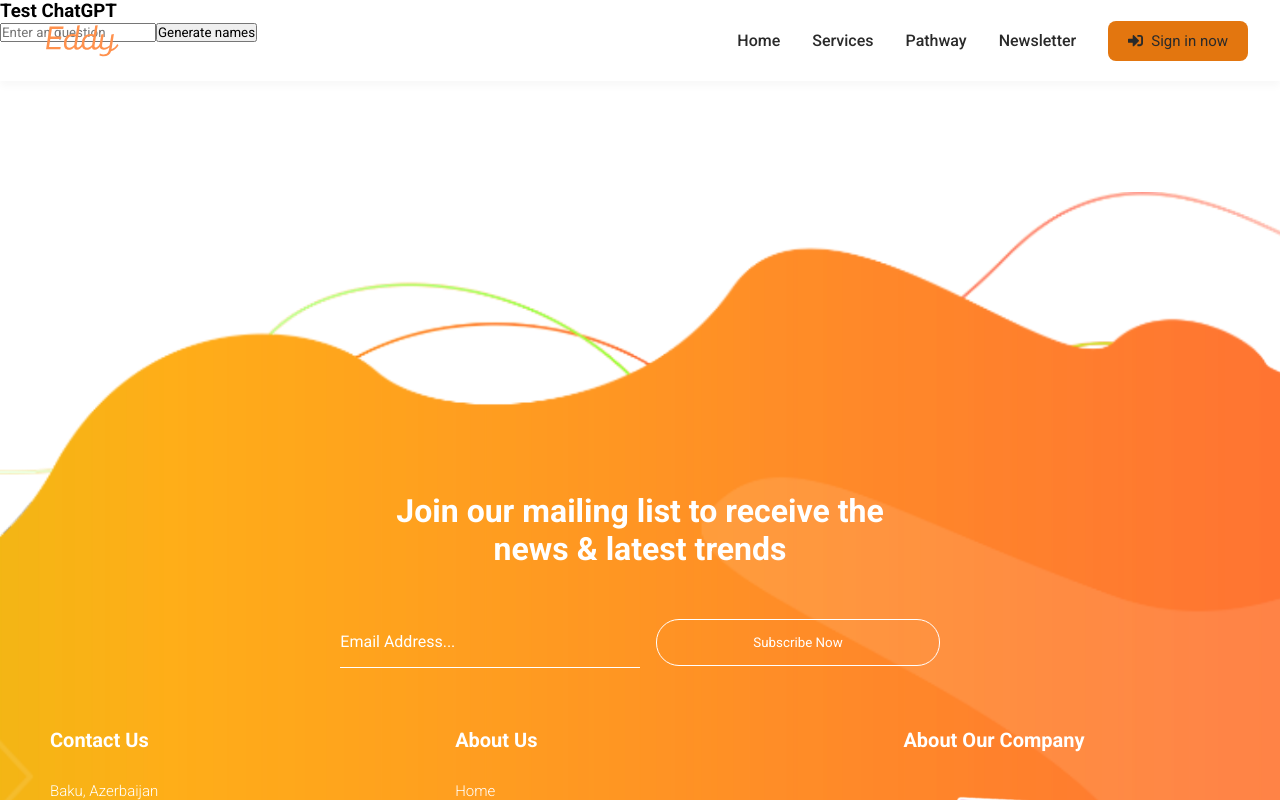
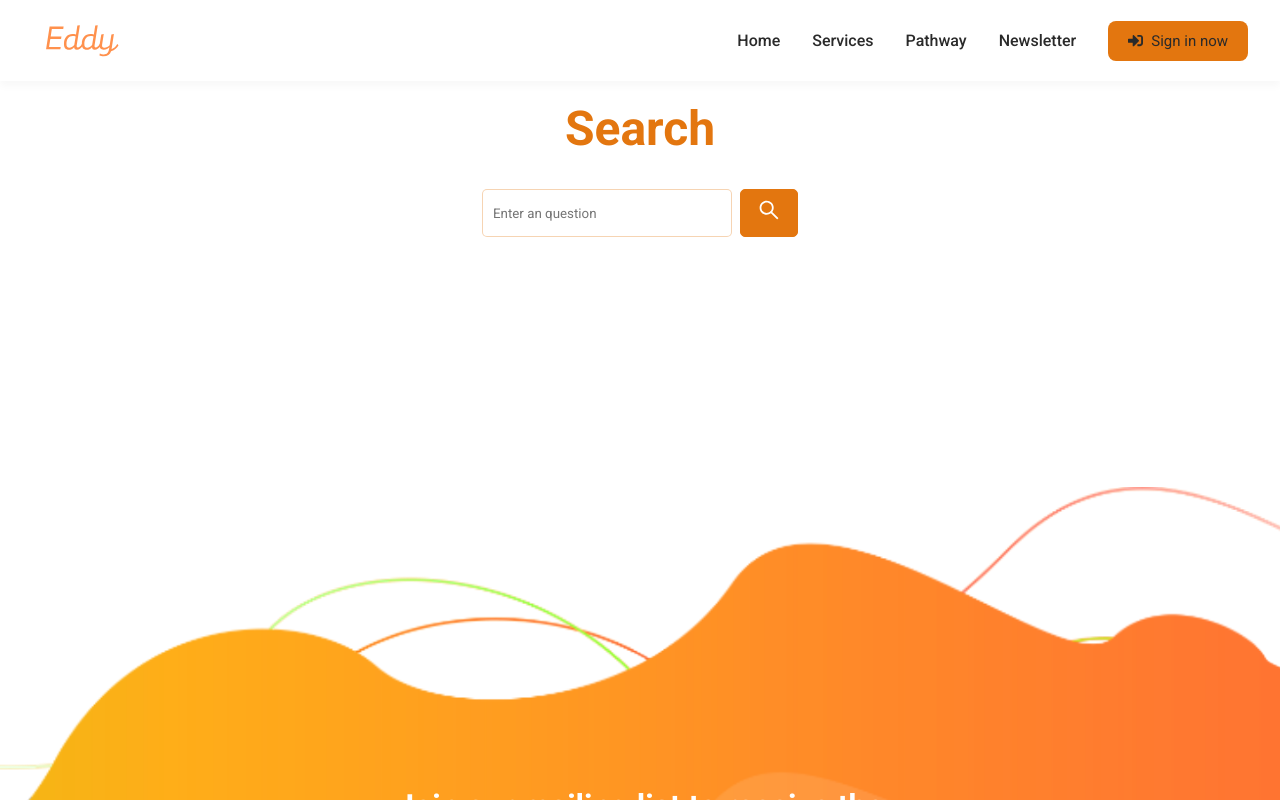
Before and after one commit to thefidanabdulla/openai-chatgpt-test, a Next.js app: page /pathway in a window 1280 px wide. Shown: the top 800 px of the page. Built offline with nearby package versions, Linux system fonts and the light colour scheme.

Commit message:
pathway page is updated

```diff
--- a/pages/pathway/index.js
+++ b/pages/pathway/index.js
@@ -1,20 +1,13 @@
 import Head from "next/head";
 import { useEffect, useState } from "react";
 import styles from "./styles.module.scss";
+import {AiOutlineSearch} from "react-icons/ai";
 
 export default function Home() {
   const [userInput, setUserInput] = useState("");
   const [result, setResult] = useState();
   const [splitedResults, setSplitedResults] = useState();
 
-  useEffect(() => {
-    // setTimeout(() => {
-    //   setSplitedResults(result)
-    // }, 2000)
-    // setSplitedResults(result)
-    // console.log("splitedResults" ,splitedResults)
-    console.log("result" ,result)
-  }, [result])
 
   async function onSubmit(event) {
     event.preventDefault();
@@ -44,14 +37,14 @@ export default function Home() {
 
 
   return (
-    <div>
+    <div className={styles.pathwayContainer}>
       <Head>
         <title>Eddy Pathways</title>
       </Head>
 
-      <main className={''}>
-        <h3>Test ChatGPT</h3>
-        <form onSubmit={onSubmit}>
+      <main className={styles.pathwatMain}>
+        <h3 className={styles.pathwayHeader}>Search</h3>
+        <form onSubmit={onSubmit} className={styles.pathwayForm}>
           <input
             type="text"
             name="input"
@@ -59,12 +52,13 @@ export default function Home() {
             value={userInput}
             onChange={(e) => setUserInput(e.target.value)}
           />
-          <input type="submit" value="Generate names" />
+          <button type="submit"><AiOutlineSearch /></button>
         </form>
-        <div className={styles.result}>
+
+        <div className={styles.resultContainer}>
         {
           result?.map((item, index) => (
-            <div key={index}>
+            <div key={index} className={styles.resultItem}>
               <label>
                 <input type="checkbox"/>
                 {item}
@@ -73,7 +67,15 @@ export default function Home() {
           ) )
         }
         </div>
+        {result?.length && (
+          <div className={styles.progressbarCon}>
+            <div className={styles.progressbar}>
+              <div className={styles.progressbarInner}></div>
+            </div>
+          </div>
+        )}
       </main>
+
     </div>
   );
 }
--- a/pages/pathway/styles.module.scss
+++ b/pages/pathway/styles.module.scss
@@ -0,0 +1,76 @@
+.pathwayContainer{
+    padding: 100px 0 0;
+}
+.pathwatMain{
+    display: flex;
+    flex-direction: column;
+    justify-content: center;
+    align-items: center;
+    position: relative;
+}
+.pathwayHeader{
+    font-size: 3rem;
+    margin-bottom: 2rem;
+    color: #e3760f;
+}
+.pathwayForm{
+    display: flex;
+    gap: 8px;
+}
+.pathwayForm input{
+    padding: 10px;
+    width: 250px;
+    border: 1px solid #e3760f50;
+    outline: none;
+    border-radius: 5px;
+}
+.pathwayForm button{
+    background: #e3760f;
+    border: 1px solid #e3760f;
+    color: #fff;
+    outline: none;
+    border-radius: 5px;
+    padding: 8px 1rem;
+    font-size: 1.5rem;
+    transition: all 300ms ease;
+}
+.pathwayForm button:hover{
+    color: #e3760f;
+    background: #fff;
+    cursor: pointer;
+}
+.resultContainer{
+    padding: 50px 100px;
+    display: flex;
+    flex-direction: column;
+    gap: 1rem;
+}
+.resultItem label{
+    display: flex;
+    gap: 8px;
+    font-size: 15px;
+    align-items: flex-start;
+    line-height: 30px;
+    color: #6f6262;
+}
+.resultItem label input{
+    margin-top: 9px;
+}
+.progressbarCon{
+    width: 100%;
+    height: 80px;
+    background: #e3760f;
+    position: sticky;
+    bottom: 0;
+    left: 0;
+    border-radius: 20px 20px 0 0 ;
+    display: flex;
+    align-items: center;
+    justify-content: center;
+}
+.progressbar{
+    width: 90%;
+    height: 16px;
+    background: #fefefe;
+    border-radius: 8px;
+}
```
